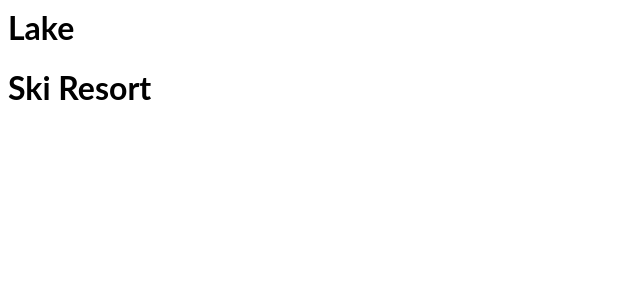
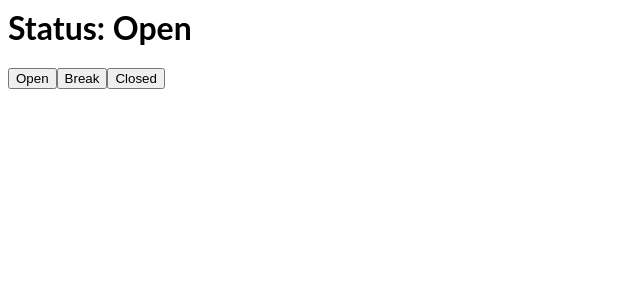
Before and after one commit to githubjack/Learnin-React, a React (Create React App) app: page / in a window 1280 px wide. Shown: the top 300 px of the page, without its empty margins (0-640 px from the left). Built offline with nearby package versions, Linux system fonts and the light colour scheme.

Commit message:
Using useState hook

```diff
--- a/index.tsx
+++ b/index.tsx
@@ -7,62 +7,29 @@ const rootElement = document.getElementById('root');
 const root = createRoot(rootElement);
 
 {/**
-Conditionally rendering using props: this could be an input to
-change a background color through checkbox checked or not equals different template using props and name
+  Using useState
 */}
 
 
-{/**
-Adding keys to components
-*/}
-function Lake() {
+function App(props) {
+  const [status, setStatus] = React.useState('Open');
   return (
-      <h1>Lake</h1>
+    <div>
+      <h1>Status: {status}</h1>
+      <div>
+        <button onClick={() => setStatus('Open')}>Open</button>
+        <button onClick={() => setStatus('Back in 5')}>Break</button>
+        <button onClick={() => setStatus('Closed')}>Closed</button>
+      </div>
+    </div>
   );
+
 }
 
-function SkiResort() {
-  return (
-      <h1>Ski Resort</h1>
-  );
-}
 
-function App(props) {
-  /*
-  return (
-    <React.Fragment>
-      <Lake/>
-      <SkiResort />
-    </React.Fragment>
-  );
-*/
-}
-
-{/**
-access position in array by name rather than position
-*/}
-
-const [first, second, third] = [
-  'popcorn',
-  'pretzels',
-  'pineapple'
-];
-console.log(first);
-console.log(second);
-console.log(third);
-{
-  /*
-console.log(snacks[0]);
-console.log(snacks[1]);
-console.log(snacks[2]);
-  */
-}
 
 root.render(
   <StrictMode>
-    <React.Fragment>
-      <Lake />
-      <SkiResort />
-    </React.Fragment>
+    <App />
   </StrictMode>
 );
```
